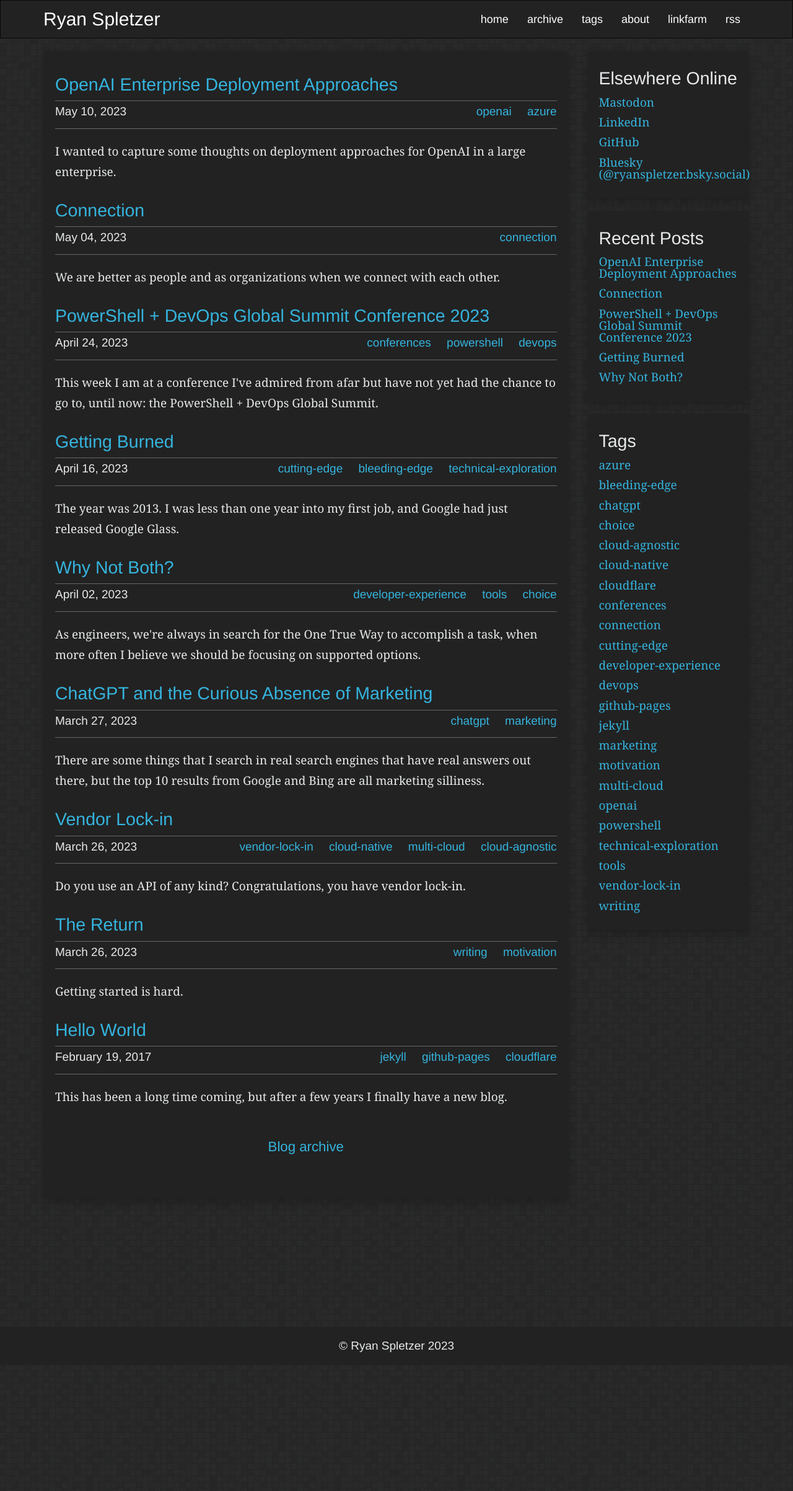
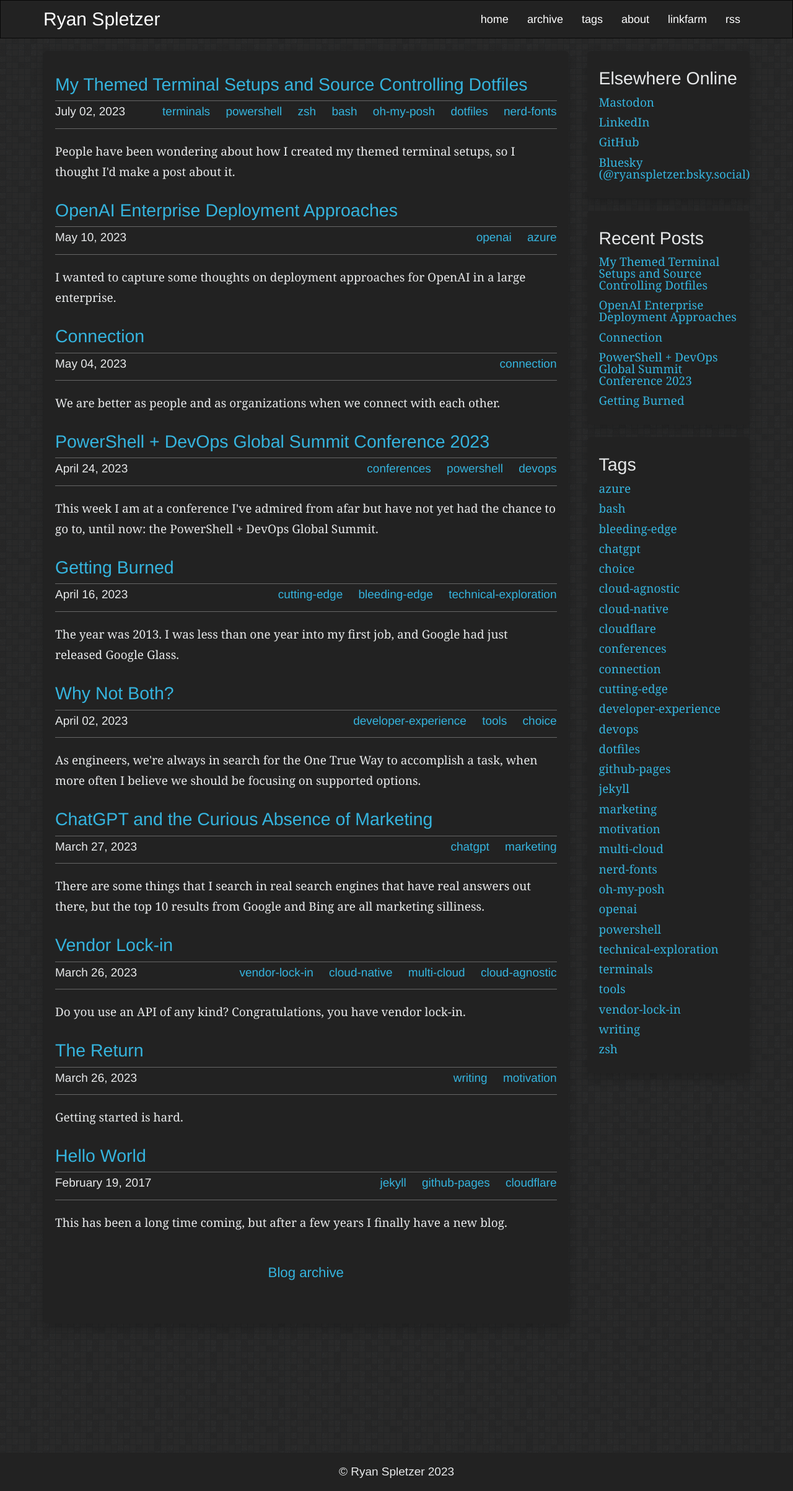
Before and after one commit to ryanspletzer/ryanspletzer.github.io, a Jekyll site: the page built from index.html, in a window 1280 px wide. Shown: the whole page at 62% size. Built offline with Jekyll 4.4.1, drawn with Linux system fonts in a browser that asks for light colours; before the commit the page ends 2202 px from its top, so only the background shows below that; part of the change alters nothing that is shown.

Commit message:
Add themed terminal setup post

````diff
--- /dev/null
+++ b/_posts/2023-07-02-my-themed-terminal-setups.md
@@ -0,0 +1,253 @@
+---
+layout: post
+title: My Themed Terminal Setups and Source Controlling Dotfiles
+date: 2023-07-02 00:00:00
+description: >
+  People have been wondering about how I created my themed terminal setups, so I thought I'd make a post about it.
+tags:
+ - terminals
+ - powershell
+ - zsh
+ - bash
+ - oh-my-posh
+ - dotfiles
+ - nerd-fonts
+---
+
+People have been wondering about how I created my themed terminal setups, so I thought I'd make a post about it.
+
+I've also found an approach in all this to source control my dotfiles, which I'll dig into in this post.
+
+I have themed terminal setups for both macOS and Windows, so I've got repos with dotfiles and approaches for both.
+(This setup is also possible to do on Linux / WSL, just haven't gotten around to it.)
+
+## Inspiration
+
+First off, credit where credit is due: [Scott Hanselman](https://www.hanselman.com/) has a number of
+[posts](https://www.hanselman.com/blog/my-ultimate-powershell-prompt-with-oh-my-posh-and-the-windows-terminal) about
+this which I recommend checking out, as they were the original inspiration for my terminal setups.
+
+If you're interested in getting a similarly themed setup, read on...
+
+## Package Managers
+
+I use package managers for everything -- [Chocolatey](https://community.chocolatey.org/) on Windows
+[Homebrew](https://brew.sh/) on macOS. (I'll probably get into
+[winget](https://learn.microsoft.com/en-us/windows/package-manager/winget/) at some point, just not yet.)
+
+I also use [PowerShellGet](https://www.powershellgallery.com/packages/PowerShellGet) for PowerShell modules and
+recommend getting the latest version of that installed in your PowerShell environment.
+
+The rest of this post assumes you're knowledgeable with these package managers and able to get them installed.
+
+## Source Controlling Dotfiles
+
+I found an approach for source controlling dotfiles in my home directory with git -- the trick is to do a `.gitignore`
+file that ignores everything _by default_ and selectively _un-ignoring_ files under certain paths.
+
+Turning your home directory into a git repo itself is a bit convoluted to get going at first, but once I figured it out,
+I was very happy with it, since I could update my dotfiles and commit changes to them and push them up right away.
+
+Because my dotfiles can and do change frequently, I won't go into exhaustive detail here on them, but instead point to
+the repos where I have them. The root of these repos represents the root of my home directory on the respective
+platform.
+
+My dotfiles for macOS are [here](https://github.com/ryanspletzer/macos-dotfiles/).
+
+My dotfiles for Windows are [here](https://github.com/ryanspletzer/windows-dotfiles/).
+
+A few things I want to note about these dotfiles:
+
+* On macOS, I've got dotfiles for PowerShell (pwsh), zsh, and bash. I'm most familiar with PowerShell so the most robust
+  setup is there, and it is my default shell on mac. If you have notes about how to make my zsh and bash setups better,
+  send me a message, but have tried to replicate a lot of the auto-complete/history setups there similar to what I have
+  in PowerShell, but I consider PowerShell to be the best setup I've been able to get so
+* On Windows, it's a bit of an insane story with the number of places that PowerShell profiles can be when you're using
+  OneDrive personal and/or OneDrive for Business (since PowerShell looks for the profile in the Documents direcory and
+  adding OneDrive to the mix likely moves where that directory is), so in order to accommodate whatever Windows machine
+  I'm on, I've put my PowerShell profile in the standard location for PowerShell 7+, and simply dot-source that profile
+  from all the other potential profile locations. This also results in a really insane `.gitignore` file on that
+  platform, but it is what it is.
+
+Note that if you're trying to follow this setup, the presence of these dotfiles will try to load things that don't exist
+yet if you haven't installed the right packages, so follow along next for that. Speaking of which...
+
+## Dev Machine Setup Scripts
+
+I highly recommend you get into the practice of maintaining a dev machine setup script which installs all the tools you
+need to be productive on a given machine. This is something I've been doing personally for years and it makes getting
+set up on new machines a breeze, to the point where I basically just run it, and then pull down my dotfiles to my home
+directory, then I'm done.
+
+Oh and, just take notes on your setups, too -- there's things that inevitably can't be scripted that you'll want to
+customize on a new machine, and you'll thank yourself later when you have those notes.
+
+## macOS
+
+I recently got a new mac and therefore have been spending a lot of time on that side of the house fine-tuning things, so
+I'll start there.
+
+### 1. Practice in a macOS VM
+
+If you have [Parallels](https://www.parallels.com/) or some other type of VM tool, you may want to practice this setup
+there to not disturb your host machine until you know you have something you like. You can run a guest macOS VM on macs,
+so that's handy.
+
+### 2. Get PowerShell
+
+I use PowerShell everywhere, even on macOS. You may be fine with just zsh, and that's ok. If you want to use PowerShell,
+install it via [Homebrew](https://formulae.brew.sh/cask/powershell).
+
+I go a radical step further on macOS and set this as my default shell. I've seen people also do this on Linux as their
+daily driver who are living their best life.
+
+### 3. iTerm2
+
+First off, on mac, get yourself a better terminal. I use [iTerm2](https://iterm2.com/) which can be installed with
+[Homebrew](https://formulae.brew.sh/cask/iterm2).
+
+### 4. Nerd Fonts for macOS
+
+Next, install some [Nerd Fonts](https://www.nerdfonts.com/) -- you'll need these for special icons in your prompt. I use
+Cascadia Code (which for reasons I'll spare has a different name for the actual font name). If you wish you can install
+all the different Nerd Fonts with a helper script like
+[this](https://gist.github.com/davidteren/898f2dcccd42d9f8680ec69a3a5d350e), or just install the one you want.
+
+Note that as of Nerd Fonts 3 you'll find a number of icons have moved in terms of their names so I customized the Oh My
+Posh theme (more on that in a second) to fix a number of things there based on one of the default themes. I can't say
+I've hit 100% of the icons I might run into, but I've at least fixed what I've found so far through using it for a
+while.
+
+Once you have your preferred font installed, change iTerm2 to use it under Settings > Profiles > Text.
+
+### 5. Oh My Posh for macOS
+
+[Oh My Posh](https://ohmyposh.dev/) is an amazing prompt theming engine for any shell. It started as a theming engine
+for PowerShell, then grew from there. I've found it to be _better_ than Oh My Zsh, Oh My Bash, and Oh My Fish, for all
+the shells I use, and I love that it is a one-stop-shop solution versus trying to theme individual shells. (I stopped
+trying to set up Fish a while back since between zsh, bash, and PowerShell, I have enough shells.)
+
+Install Oh My Posh via [Homebrew](https://formulae.brew.sh/formula/oh-my-posh).
+
+I have my theme JSON file for Oh My Posh at a standard location in my home directory, and it's the same theme file for
+both macOS and Windows.
+
+### 6. Extra: Terminal-Icons for macOS
+
+This applies only to PowerShell: there's a great module called
+[Terminal-Icons](https://www.powershellgallery.com/packages/Terminal-Icons) which you can install from the
+PowerShell Gallery, and doing so will give you some nice icons when listing items in the current directory.
+
+Note that to see this on macOS you have to run Get-ChildItem, since your regular `ls` call on that platform uses the
+native binary. (On Windows with PowerShell running `ls` will show the icons, since in that shell on Windows `ls` is an
+alias for the `Get-ChildItem` cmdlet.)
+
+One caveat: at the time of this writing, Nerd Fonts 3 was pretty new on the scene, and Terminal-Icons had not yet
+released a new version to the PowerShell Gallery; the commits to fix this are in trunk in that repo, there's just not a
+new version on the gallery yet. In the meantime, I applied a patch from another PR and put it into a fork
+[here](https://github.com/ryanspletzer/Terminal-Icons/tree/feature/nf-3-patch), which can be cloned locally. Part of
+that branch is an update to `build.ps1` to add a Publish step, to publish to a local PSRepository I set up. To do that,
+you can make a directory in home at `~/PSRepository`, and run:
+
+```
+Register-PSRepository -Name Local -SourceLocation /Users/<yourusername>/PSRepository -PublishLocation /Users/<yourusername>/PSRepository -InstallationPolicy Trusted
+```
+
+Then run the following to "publish" the module to your local repository:
+
+```powershell
+# This will prompt for a credential -- just give it something fake.
+./build.ps1 -PSGalleryApiKey (get-credential abc) -Verbose
+```
+
+Then Install the module from your local repository:
+
+```powershell
+Install-Module -Name Terminal-Icons -Repository Local
+```
+
+If you don't want to go through all that, you can just install the latest version of your desired font from Nerd Fonts 2
+through Homebrew, until a new version of Terminal-Icons is published to the gallery.
+
+### 7. PSReadline and Other Interactive Prompt Helpers for zsh, bash
+
+If you're using PowerShell you'll want to get the latest
+[PSReadline](https://www.powershellgallery.com/packages/PSReadLine) and add some things to your profile to get
+predictive autocomplete from history in a list view. (Once installed see the profile in the repos above for how to turn
+this on.)
+
+I have similar setups for zsh and bash via these Homebrew packages, though in playing around I may have turned some of
+them off. Try installing these and taking a look at my `.zshrc` and `.bashrc` and related files in the macOS repo above
+to get an idea of the current setup for these. Oh also you'll want to get the latest bash from Homebrew, because the
+built-in bash in macOS is old and won't handle most things. (Though these days I don't use bash much on macOS, just
+pwsh and zsh.) I'm open to feedback on how to make these zsh and bash setups better since I'm not a deep expert in this
+area, so if you think this can be improved, shoot me a message.
+
+```text
+bash-completion@2
+bash-git-prompt
+fzf
+zsh-autocomplete
+zsh-autosuggestions
+zsh-history-substring-search
+zsh-syntax-highlighting
+```
+
+### 8. Put Dotfiles in Place for macOS
+
+The last step is to put your dotfiles in place. I have example .zshrc, .bashrc and PowerShell profile files in the repos
+linked above, as well as the Oh My Posh JSON theme files.
+
+## Windows
+
+Windows is largely the same approach to set up as macOS above.
+
+### 1. Practice in a Windows VM
+
+You can practice this in a Windows VM, either with Hyper-V or with the
+[Windows Sandbox](https://learn.microsoft.com/en-us/windows/security/application-security/application-isolation/windows-sandbox/windows-sandbox-overview)
+feature.
+
+### 2. PowerShell
+
+Windows PowerShell 5.1 is built into Windows itself, but if you want the latest and greatest features you'll want to go
+grab the latest PowerShell, ideally by installing it via
+[Chocolatey](https://community.chocolatey.org/packages/powershell-core).
+
+### 3. Windows Terminal
+
+[Windows Terminal](https://apps.microsoft.com/store/detail/windows-terminal/9N0DX20HK701) is already the default on the
+latest Windows 11 builds, but if you're not on one of those builds or on Windows 10, you'll have to go get this from the
+app store.
+
+### 4. Nerd Fonts for Windows
+
+Install one via Chocolatey -- I like [Cascadia Code](https://community.chocolatey.org/packages/nerd-fonts-CascadiaCode).
+
+Once installed, set it as your font in Windows Terminal.
+
+### 5. Oh My Posh for Windows
+
+Install Oh My Posh via [Chocolatey](https://community.chocolatey.org/packages/oh-my-posh).
+
+I have my theme JSON file for Oh My Posh at a standard location in my home directory, and it's the same theme file for
+both macOS and Windows.
+
+### 6. Extra: Terminal-Icons for Windows
+
+These steps are largely the same as macOS (see above). Get
+[Terminal-Icons](https://www.powershellgallery.com/packages/Terminal-Icons) and add the necessary item to your profile
+(example in repos above).
+
+Note that on Windows the `ls` command in PowerShell is an alias for `Get-ChildItem` so running that will show you all
+the fancy icons when listing items in a directory.
+
+### 7. PSReadline Interactive Prompt Helpers
+
+This is largely the same as for macOS above. Get the latest
+[PSReadline](https://www.powershellgallery.com/packages/PSReadLine) module in PowerShell.
+
+### 8. Put Dotfiles in Place for Windows
+
+The last step is to put your dotfiles in place. I have example PowerShell profile files in the repos linked above, as
+well as the Oh My Posh JSON theme files.
--- a/css/theme.scss
+++ b/css/theme.scss
@@ -1173,7 +1173,7 @@ h5 > code,
 p > pre,
 p > code,
 .note > code {
-  color: tomato;
+  color: $font-color;
   background-color: #333;
   -webkit-border-radius: 5px;
   -moz-border-radius: 5px;
@@ -1181,6 +1181,12 @@ p > code,
   -webkit-box-shadow: inset 0 1px 10px rgba(0, 0, 0, 0.3), 0 1px 0 rgba(255, 255, 255, 0.1), 0 -1px 0 rgba(0, 0, 0, 0.5);
   -moz-box-shadow: inset 0 1px 10px rgba(0, 0, 0, 0.3), 0 1px 0 rgba(255, 255, 255, 0.1), 0 -1px 0 rgba(0, 0, 0, 0.5);
   box-shadow: inset 0 1px 10px rgba(0, 0, 0, 0.3), 0 1px 0 rgba(255, 255, 255, 0.1), 0 -1px 0 rgba(0, 0, 0, 0.5);
+}
+pre,
+pre > code {
+  color: $font-color;
+  background-color: #333;
+  border: 1px solid #333;
 }
 
 
````
